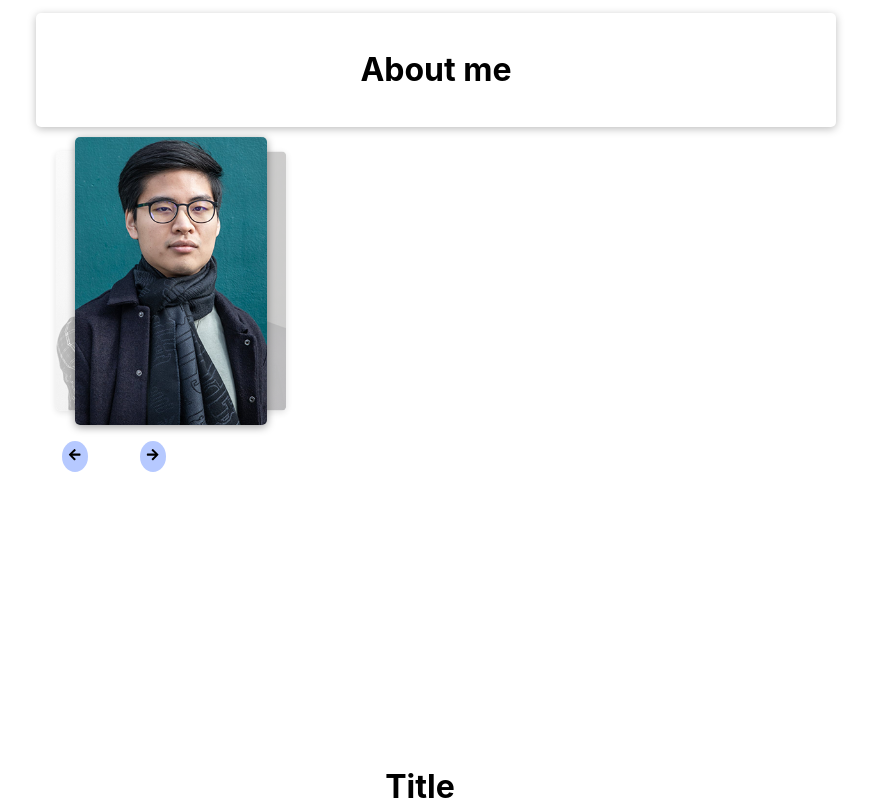
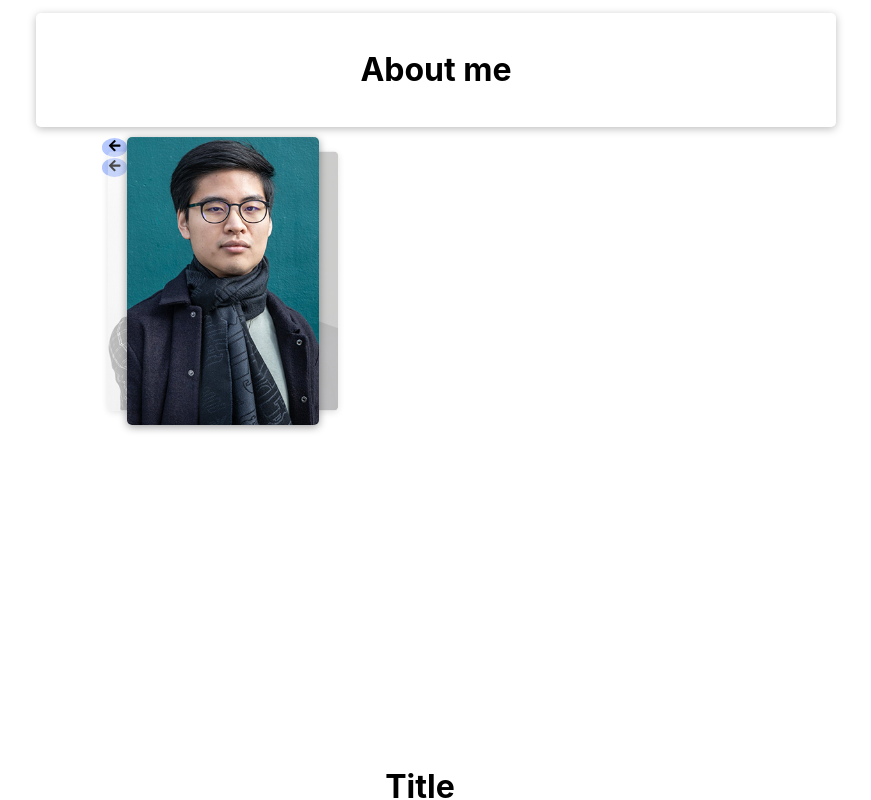
Before and after one commit to liamskydamien/me, a React (Create React App) app: page / in a window 1280 px wide. Shown: the top 800 px of the page, without its empty margins (220-1091 px from the left). Built offline with nearby package versions, Linux system fonts and the light colour scheme.

Commit message:
Finding out to align the buttons properly

```diff
--- a/src/Components/PictureSlider/Slideshow.js
+++ b/src/Components/PictureSlider/Slideshow.js
@@ -4,7 +4,7 @@ import styles from './Slideshow.module.css';
 import Picture from "./Picture";
 
 const Slideshow = props => {
-    const classes = props.className + " " +styles.container;
+    const classes = props.className + " " + styles.container;
     const [index, setIndex] = useState(0);
     useEffect(() => {
         setIndex(0);
@@ -55,24 +55,20 @@ const Slideshow = props => {
         index <= 0 ? setIndex(cards.length - 1) : setIndex(index - 1);
     }
 
-    const changeIndexHandler = (event) => {
-        if(event.target.id === "next") {
-            next();
-        }
-        else {
-            prev();
-        }
-    }
 
     return <div className={classes}>
         <div className={styles.slider}>
             {
                 renderCards()
             }
+            <div className={styles.buttons}>
+                <button id="prev" className={styles.button + " " + styles.buttonLeft} onClick={prev}><FaArrowLeft/></button>
+                <button id="next" className={styles.button + " " + styles.buttonRight} onClick={next}><FaArrowRight/></button>
+            </div>
         </div>
         <div className={styles.buttons}>
-            <button id="prev" className={styles.button + " " + styles.buttonLeft} onClick={changeIndexHandler}><FaArrowLeft/></button>
-            <button id="next" className={styles.button + " " + styles.buttonRight} onClick={changeIndexHandler}><FaArrowRight/></button>
+            <button id="prev" className={styles.button + " " + styles.buttonLeft} onClick={prev}><FaArrowLeft/></button>
+            <button id="next" className={styles.button + " " + styles.buttonRight} onClick={next}><FaArrowRight/></button>
         </div>
     </div>
 }
--- a/src/Components/PictureSlider/Slideshow.module.css
+++ b/src/Components/PictureSlider/Slideshow.module.css
@@ -26,20 +26,16 @@
 
 .container{
     position: inherit;
-    display: grid;
-    grid-template-columns: 1fr 1fr 1fr 1fr 1fr 1fr 1fr;
-    grid-template-rows: 1fr 1fr 1fr 1fr;
+    display: block;
+    /*grid-template-columns: 1fr ;*/
+    /*grid-template-rows: 1fr 1fr 1fr 1fr 1fr;*/
 }
 
 .slider{
-    grid-area: 1 / 2 / 2 / 2;
+    /*grid-area: 1 / 2 / 2 / 2;*/
+    width: 100%;
 }
 .buttons{
-    grid-area: 3 / 2 / 3 / 8;
-    display: grid;
-    grid-template-columns: 1fr 1fr 1fr 1fr 1fr 1fr;
-    grid-template-rows: 1fr 1fr 1fr 1fr 1fr;
-    align-content: space-evenly;
 }
 
 .button{
```
